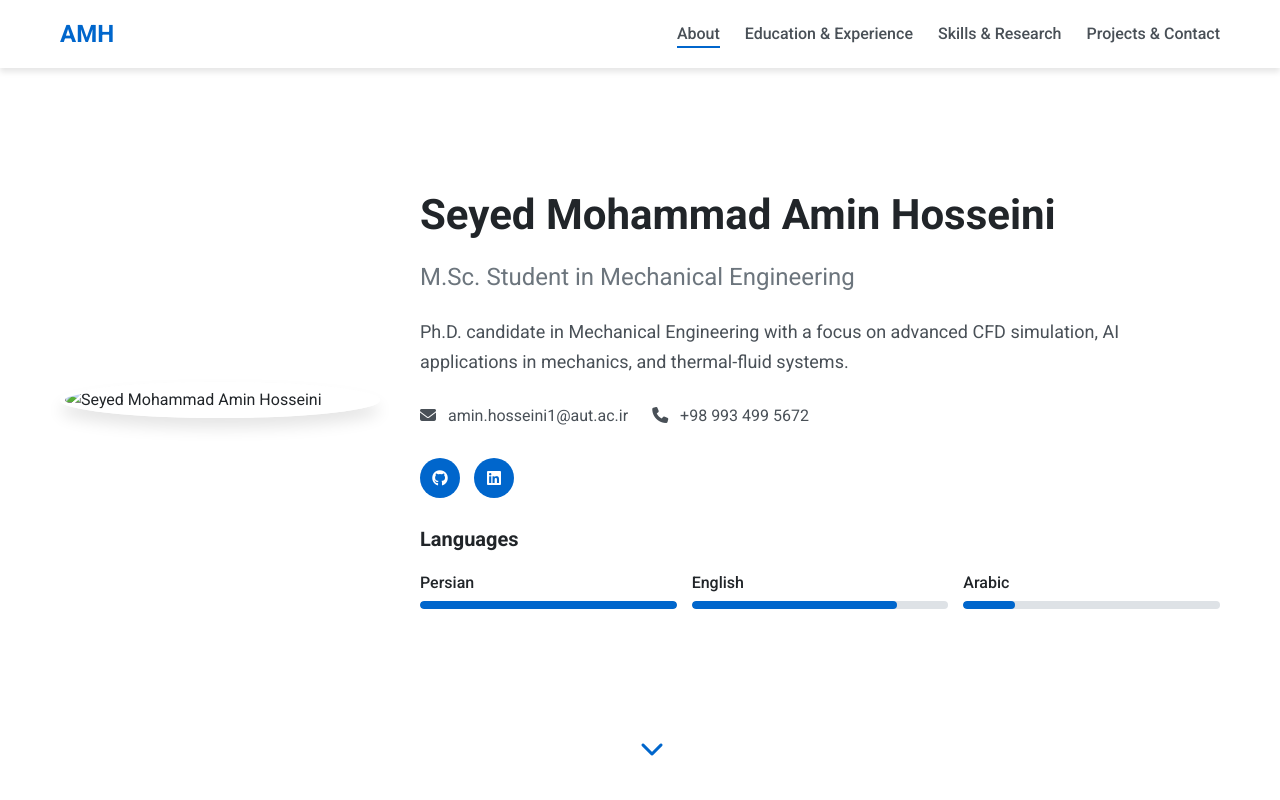
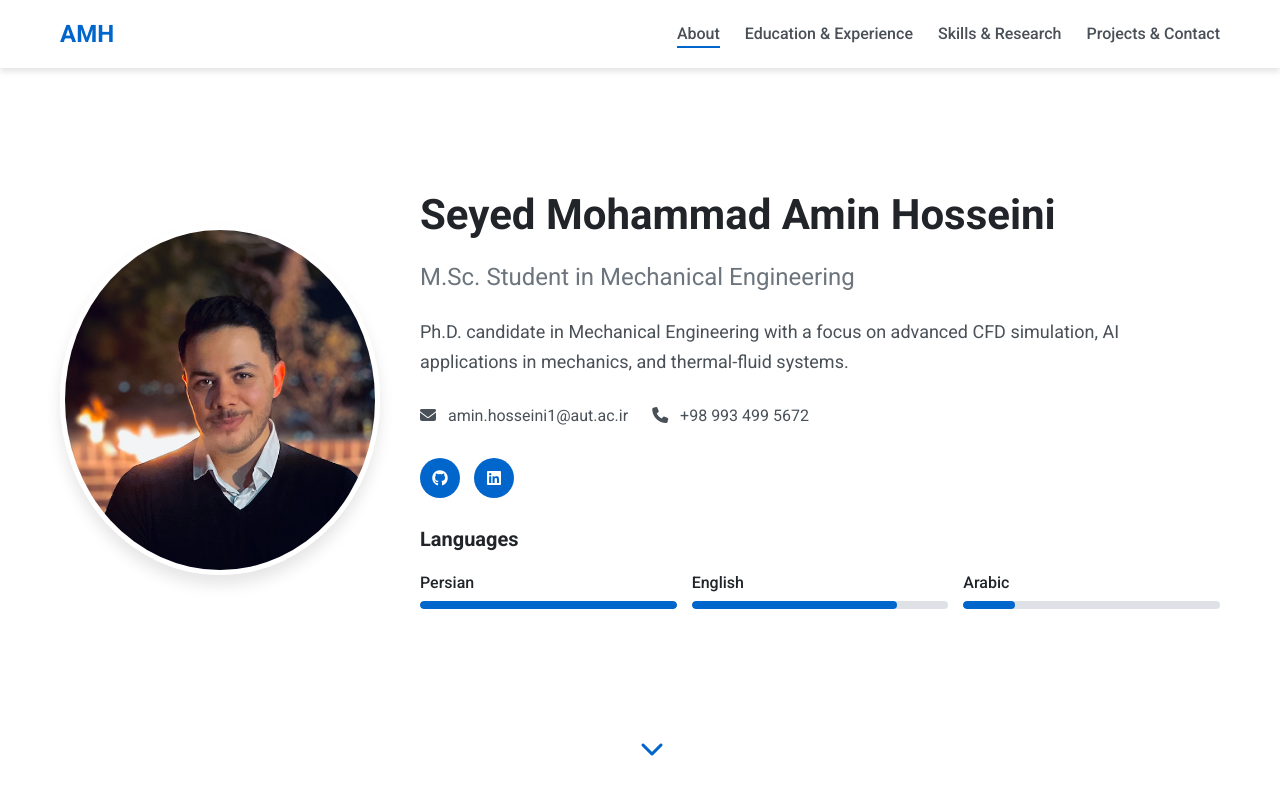
Before and after one commit to Aminhs0/Amin-Hosseini, a plain HTML site: page index.html in a window 1280 px wide. Shown: the top 800 px of the page. Drawn offline with Linux system fonts and the light colour scheme.

Commit message:
Update index.html

```diff
--- a/index.html
+++ b/index.html
@@ -35,7 +35,7 @@
             <div class="hero-content">
                 <div class="hero-image">
                     <div class="img-container">
-                        <img src="profile-image.jpg" alt="Seyed Mohammad Amin Hosseini">
+                        <img src="profile-image.png" alt="Seyed Mohammad Amin Hosseini">
                     </div>
                 </div>
                 <div class="hero-text">
```
